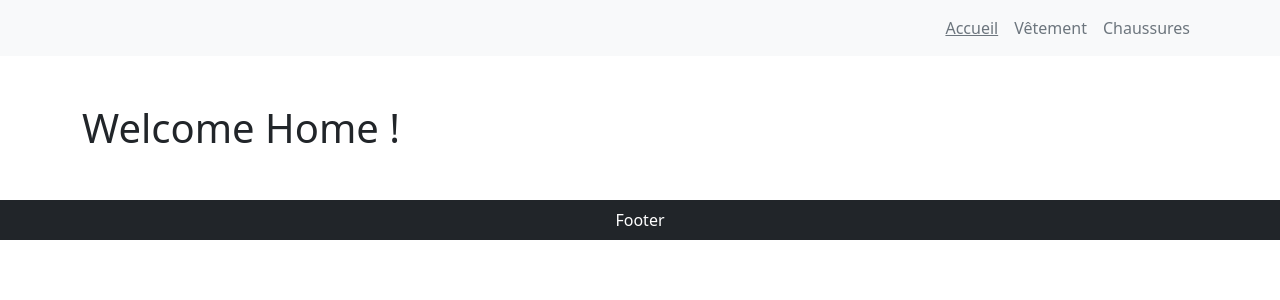
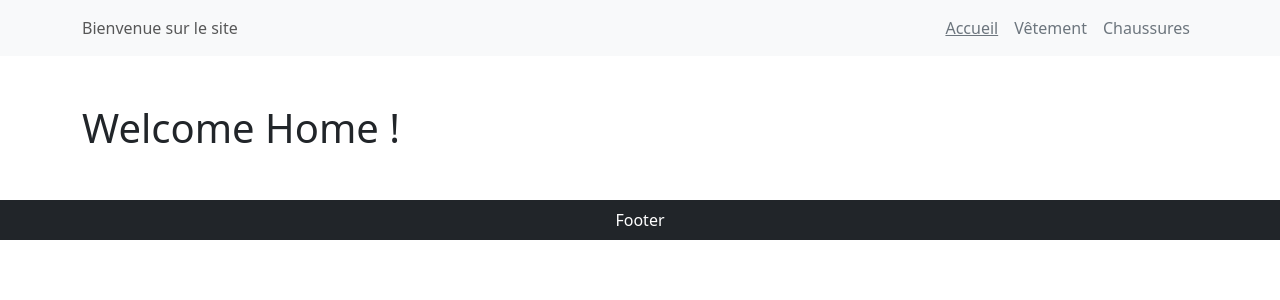
Before and after one commit to karim-dev-2023/react-routeur, a React (Vite) app: page / in a window 1280 px wide. Shown: the top 300 px of the page. Built offline with nearby package versions, Linux system fonts and the light colour scheme.

Commit message:
Using useMatch (Activtés 7)

```diff
--- a/src/components/Header.jsx
+++ b/src/components/Header.jsx
@@ -1,22 +1,39 @@
 import { Container, Nav, Navbar } from "react-bootstrap";
 import { NavLink } from "react-router";
+import { useMatch } from "react-router";
+
 import "../css/Header.css";
 
 function Header() {
+  const match = useMatch("/Category/:id");
   return (
     <header>
       <Navbar expand="lg" className="bg-body-tertiary">
         <Container>
+          <Navbar.Text>
+            {match ? "Catégorie : " + match.params.id : "Bienvenue sur le site"}
+          </Navbar.Text>
           <Navbar.Toggle aria-controls="basic-navbar-nav" />
-                <Navbar.Collapse id="basic-navbar-nav" className="justify-content-end">
+          <Navbar.Collapse
+            id="basic-navbar-nav"
+            className="justify-content-end"
+          >
             <Nav>
               <Nav.Link as={NavLink} to="/" className="text-secondary">
                 Accueil
               </Nav.Link>
-                    <Nav.Link as={NavLink} to="/category/Vêtement" className="text-secondary">
+              <Nav.Link
+                as={NavLink}
+                to="/category/Vêtement"
+                className="text-secondary"
+              >
                 Vêtement
               </Nav.Link>
-                    <Nav.Link as={NavLink} to="/category/Chaussures" className="text-secondary">
+              <Nav.Link
+                as={NavLink}
+                to="/category/Chaussures"
+                className="text-secondary"
+              >
                 Chaussures
               </Nav.Link>
             </Nav>
--- a/src/css/Header.css
+++ b/src/css/Header.css
@@ -1,4 +1,3 @@
-
 a.active {
   text-decoration:underline;
 }
```
Lines whose indentation alone changed are shown as unchanged.
